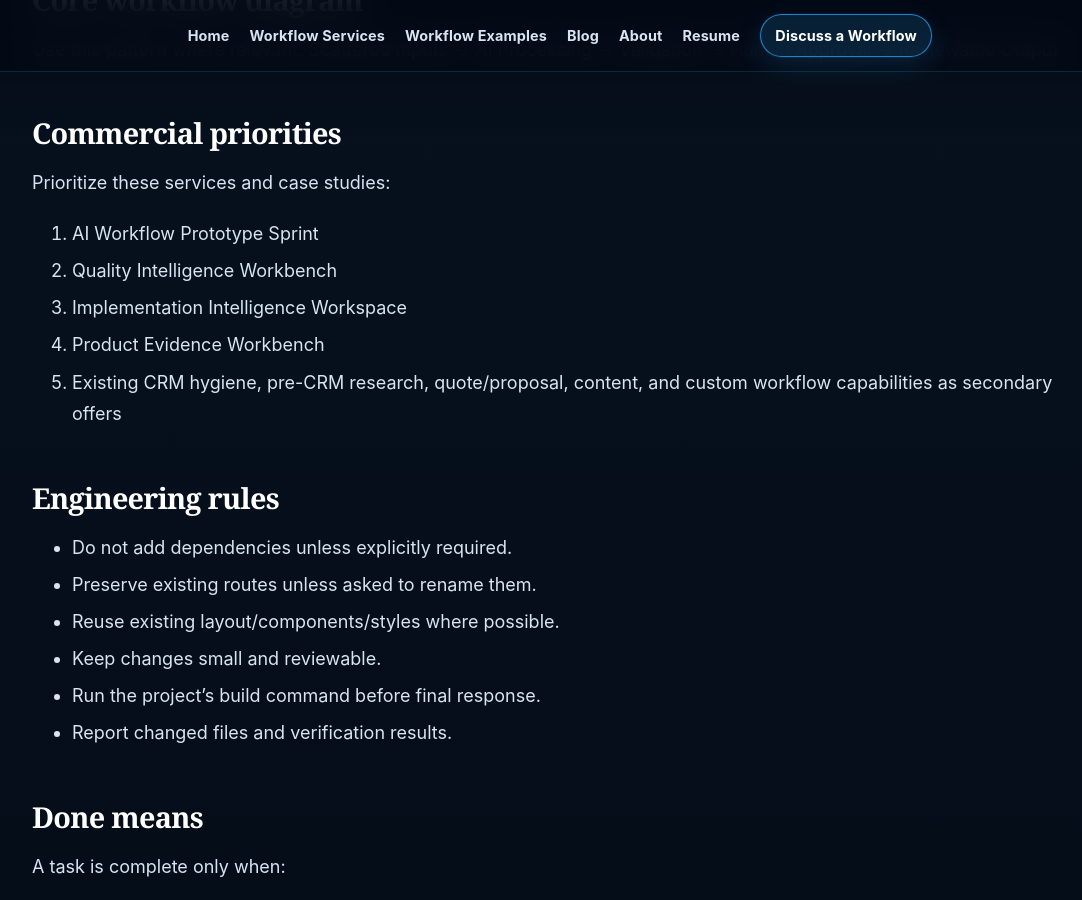
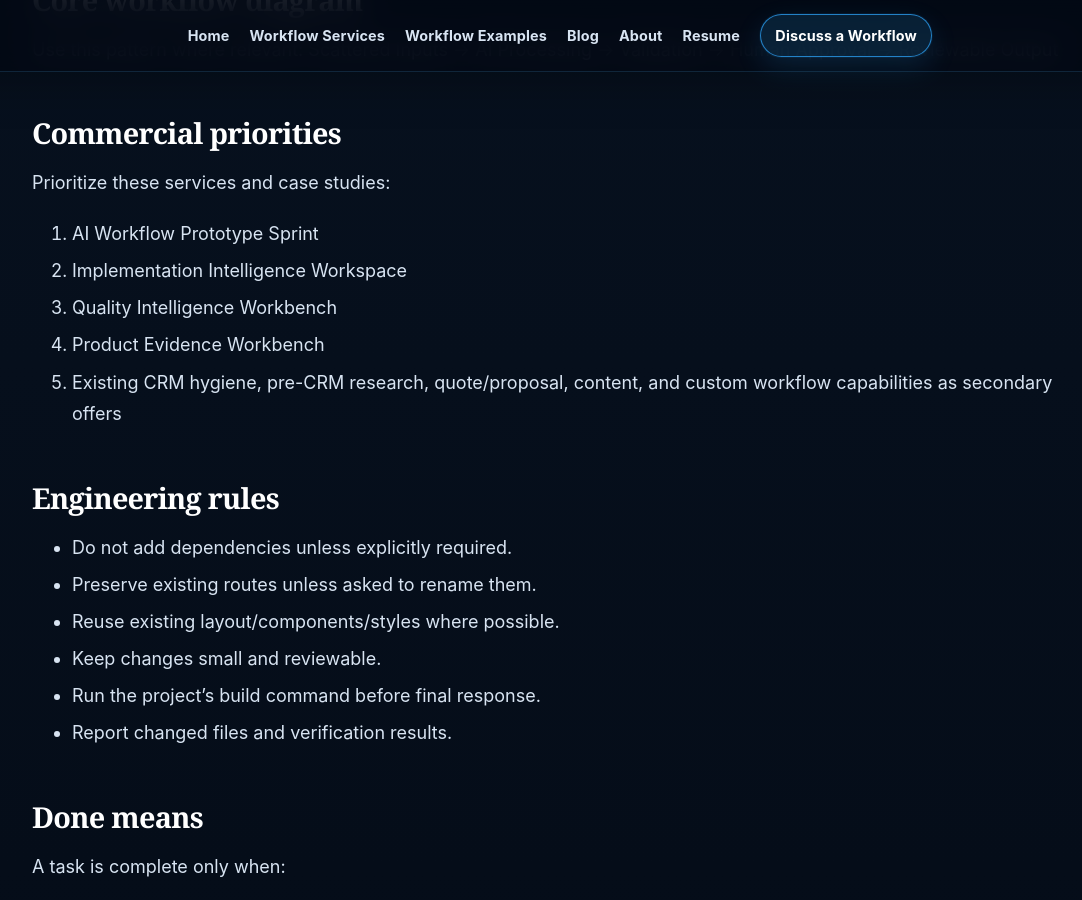
Before and after one commit to mahadevupadhyayula/mahadevupadhyayula.github.io, a Jekyll site: the page built from AGENTS.md, in a window 1280 px wide and 900 px high, scrolled down 1538 px. Shown: the whole window, without its empty margins (80-1162 px from the left). Built offline with Jekyll 4.4.1, drawn with Linux system fonts in a browser that asks for light colours; our own code applies the rules of GitHub Pages for plain Markdown files.

Commit message:
Align workflow pillar positioning

```diff
--- a/AGENTS.md
+++ b/AGENTS.md
@@ -46,8 +46,8 @@ Scattered Inputs → AI Processing → Validation → Human Approval → Reviewa
 
 Prioritize these services and case studies:
 1. AI Workflow Prototype Sprint
-2. Quality Intelligence Workbench
-3. Implementation Intelligence Workspace
+2. Implementation Intelligence Workspace
+3. Quality Intelligence Workbench
 4. Product Evidence Workbench
 5. Existing CRM hygiene, pre-CRM research, quote/proposal, content, and custom workflow capabilities as secondary offers
 
```
